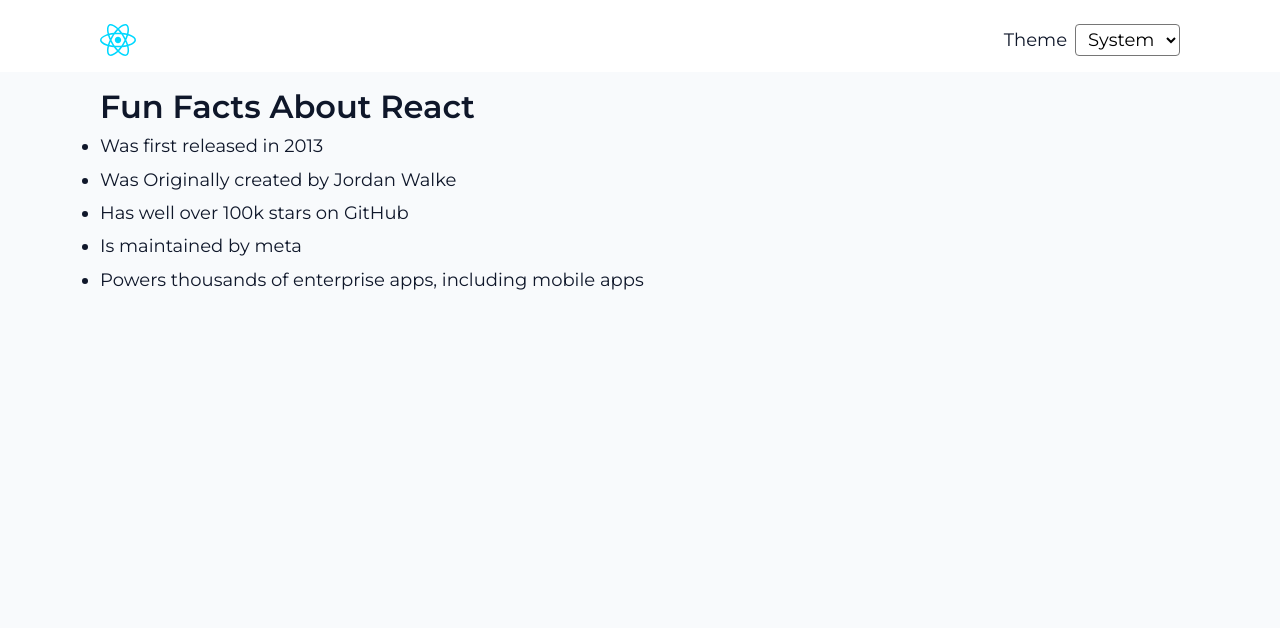
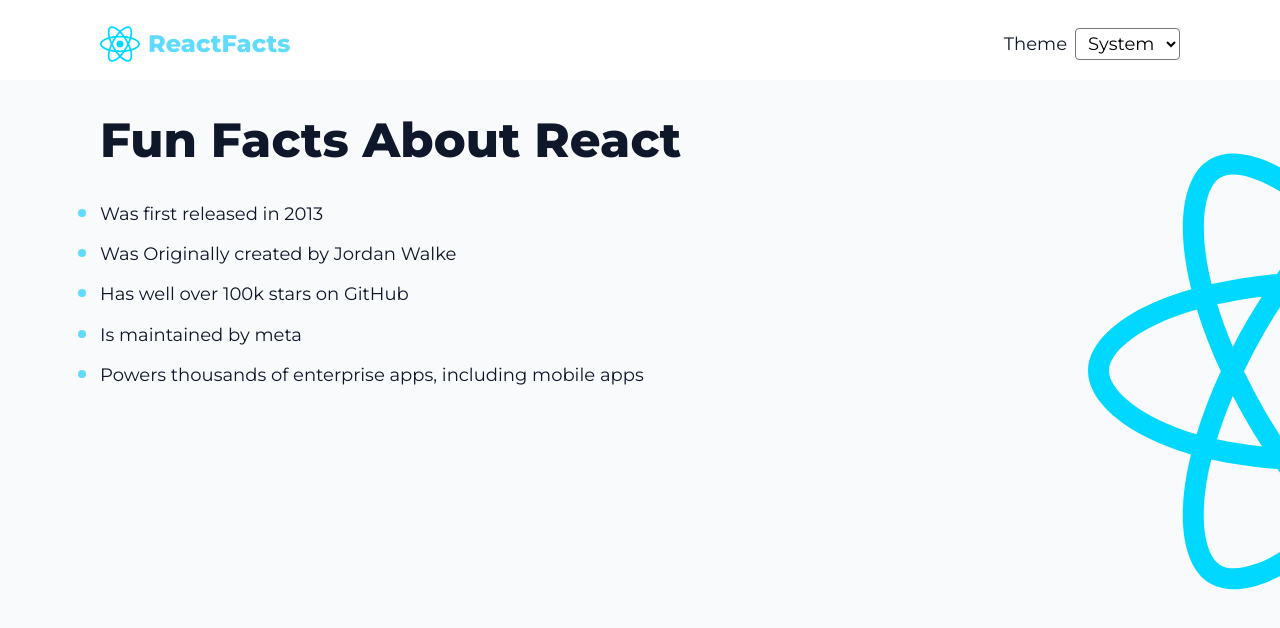
Before and after one commit to Fuego-fuego/Scrimb-React-Course-Project-001, a React (Vite) app: page / in a window 1280 px wide. Shown: the top 628 px of the page. Built offline with nearby package versions, Linux system fonts and the light colour scheme.

Commit message:
fix: adjust white spacing, add body react icon background

```diff
--- a/src/components/header/Header.jsx
+++ b/src/components/header/Header.jsx
@@ -12,7 +12,10 @@ const Header = () =>{
     <div className="primary-header-content-wrapper | flex">
       {/* Logo */}
       <div className="logo-wrapper">
-        <Link to="/"><img src={logo} alt="company logo" /></Link>
+        <Link className="logo-link" to="/">
+        <img src={logo} alt="company logo" className="primary-header-logo" />
+        <p className=" logo-text | text-accent-blue-400 fw-bold">ReactFacts</p>
+        </Link>
       </div>
       <ThemeSelector/>
     </div>
--- a/src/components/header/header.css
+++ b/src/components/header/header.css
@@ -3,3 +3,19 @@
     padding-block: 1.5rem  1rem;
     align-items: center;
 }
+
+.primary-header-logo{
+    width: 40px;
+    aspect-ratio: 1;
+}
+
+.logo-link{
+    display: flex;
+    align-items: center;
+    gap: 0.5rem;
+    text-decoration: none;
+}
+
+.logo-text{
+    font-size: var(--fs-logo-text);
+}
--- a/src/pages/Home.jsx
+++ b/src/pages/Home.jsx
@@ -3,13 +3,13 @@ import Header from "../components/header/Header.jsx"
 const Home = () =>{
 
    return(
-    <body>
+    <>
         <Header/>
         <main>
             {/* Fun Facts About React */}
             <section className="fun-facts-about-react">
-                <div className="container flow">
-                    <h2 className="secondary-heading fw-semi-bold capitalize">fun facts about react</h2>
+                <div className="container">
+                    <h2 className="primary-heading fw-bold capitalize">fun facts about react</h2>
                     <ul className="fun-facts-list | flow" style={{ "--flow-spacer": "0.4rem" }}>
                         <li> Was first released in 2013 </li>
                         <li> Was Originally created by Jordan Walke</li>
@@ -20,7 +20,7 @@ const Home = () =>{
                 </div>
             </section>
         </main>
-    </body>
+    </>
    )
 }
 
--- a/src/style.css
+++ b/src/style.css
@@ -4,7 +4,7 @@
 
 :root{
 
- --clr-react-logo-aqua-blue:#61DBFB;
+ --clr-accent-blue-400:#61DBFB;
 
   --clr-neutral-100: #ffffff;
   --clr-neutral-200: #f8fafc;
@@ -18,6 +18,7 @@
 
   --body-fg: light-dark(#0f172a, var(--clr-neutral-250));
   --body-bg: light-dark(var(--clr-neutral-200), var(--clr-neutral-700));
+  --body-pseudo-bg-url:url("../assets/react.svg");
   --header-bg: light-dark(var(--clr-neutral-100), var(--clr-neutral-800));
   --section-bg: light-dark(var(--clr-neutral-100), var(--clr-neutral-800));
 
@@ -57,7 +58,7 @@
   --fs-nav: var(--fs-300);
   --fs-footer: var(--fs-200);
   --fs-btn: var(--fs-300);
-  --fs-logo-small-text: var(--fs-50);
+  --fs-logo-text: var(--fs-500);
   --fs-primary-footer-copyright-text: var(--fs-100);
   --fs-table: var(--fs-200);
 
@@ -73,7 +74,7 @@
     --fs-secondary-heading: var(--fs-700);
     --fs-modal-header: var(--fs-650);
     --fs-body: var(--fs-500);
-    --fs-logo-small-text: var(--fs-100);
+    --fs-logo-text: var(--fs-600);
     --fs-table: var(--fs-400);
   }
 }
@@ -94,6 +95,7 @@
 
     :root{
         --shadow: none;
+        /* --body-pseudo-bg-url:url("../assets/reactjs-icon-2.svg"); */
     }
 }
 /* =====================
@@ -176,6 +178,30 @@ body {
   color: var(--body-fg);
   background-color: var(--body-bg);
   line-height: 1.5;
+  position: relative;
+  isolation: isolate;
+  overflow-x: hidden;
+}
+
+body::after{
+  content: "";
+  position:absolute;
+  display: block;
+  inset: 0;
+  z-index:-1;
+  height: 100%;
+  background: var(--body-pseudo-bg-url);
+  background-repeat: no-repeat;
+  background-size: cover;
+  left:70%;
+  top:40%;
+
+}
+@media(min-width: 50em){
+  body::after{
+    left: 85%;
+    top: 35%;
+  }
 }
 
 .primary-header{
@@ -187,9 +213,17 @@ select {
 }
 
 main {
-  padding-block: 1rem 3rem;
+  padding-block: 2rem 3rem;
 }
 
+.fun-facts-list{
+  margin-block-start: 1.5rem;
+}
+
+.fun-facts-list>li::marker {
+color: var(--clr-accent-blue-400);
+font-size: var(--fs-600);
+}
 
 /* ===========================
 4. UTILITY CLASSES
@@ -202,7 +236,7 @@ main {
   font-size: var(--fs-secondary-heading);
 }
 
-.text-accent-400 {
+.text-accent-blue-400 {
   color: var(--clr-accent-blue-400);
 }
 
```
Also changed, not shown: assets/reactjs-icon-2.svg (added).
